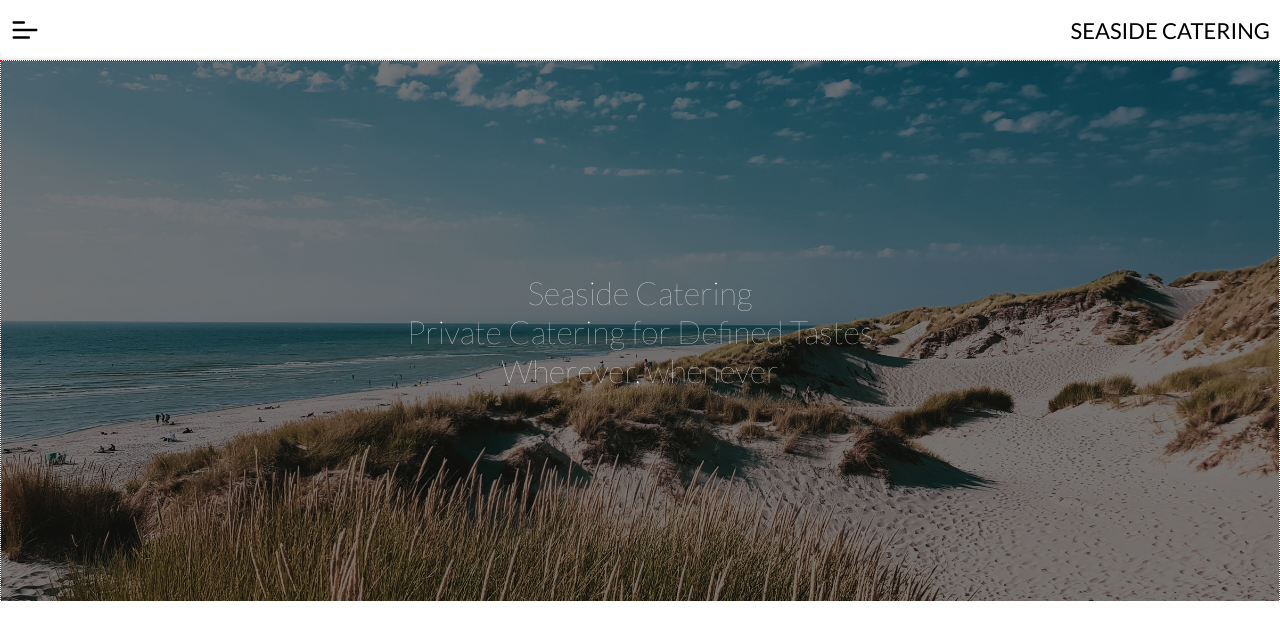
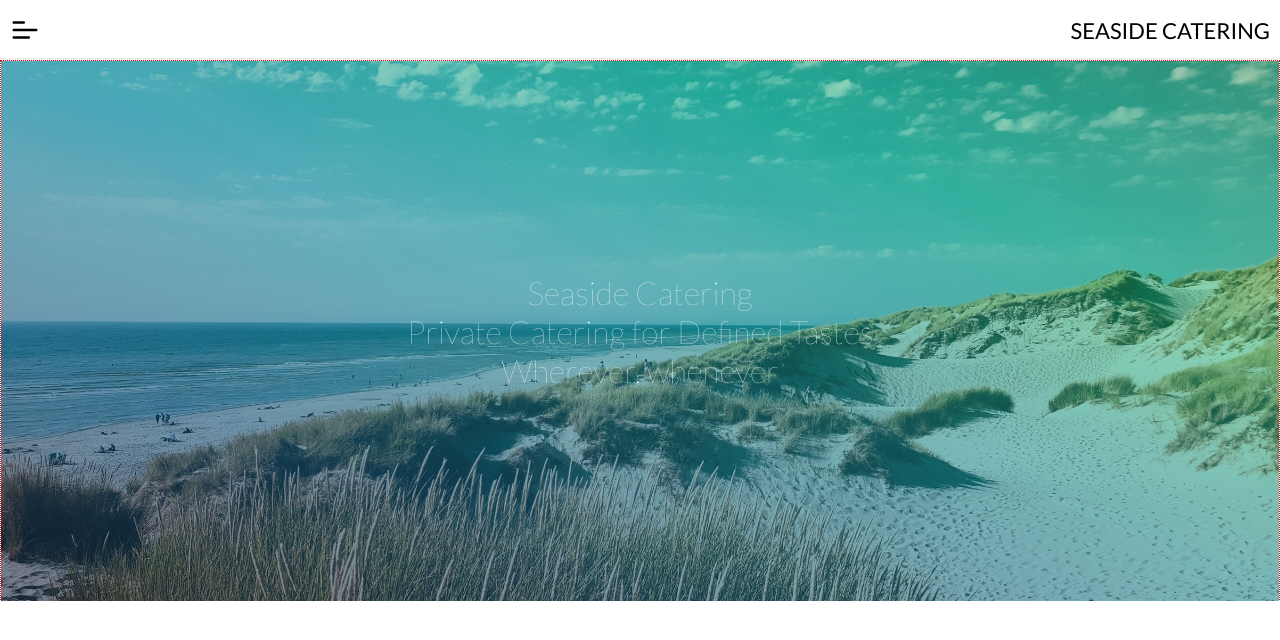
Before and after one commit to j-a-black/seaside-catering-cra, a React (Create React App) app: page / in a window 1280 px wide. Shown: the top 640 px of the page. Built offline with nearby package versions, Linux system fonts and the light colour scheme.

Commit message:
modified hero linear gradient

```diff
--- a/src/components/hero/hero.scss
+++ b/src/components/hero/hero.scss
@@ -5,7 +5,14 @@
 }
 
 .hero__image {
-  background-image: linear-gradient(rgba(0, 0, 0, 0.5), rgba(0, 0, 0, 0.5)),
+  background-image: linear-gradient(
+      to right top,
+      #05193783,
+      #004d7a83,
+      #0087937c,
+      #00bf736c,
+      #a6eb123a
+    ),
     url("../../images/hero.jpg");
   height: calc(75vh - 60px);
   background-position: center;
```
